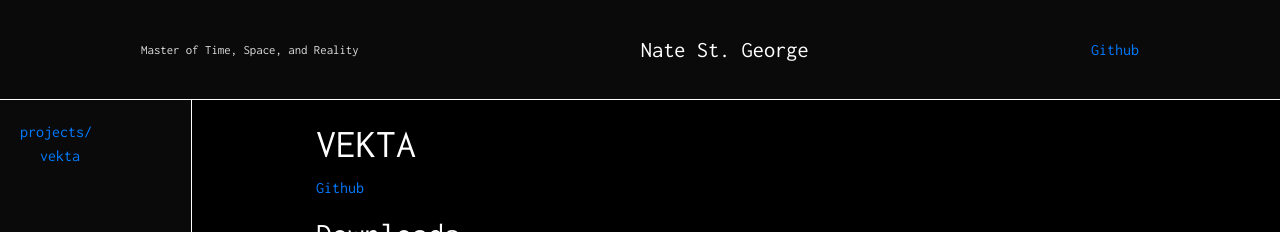
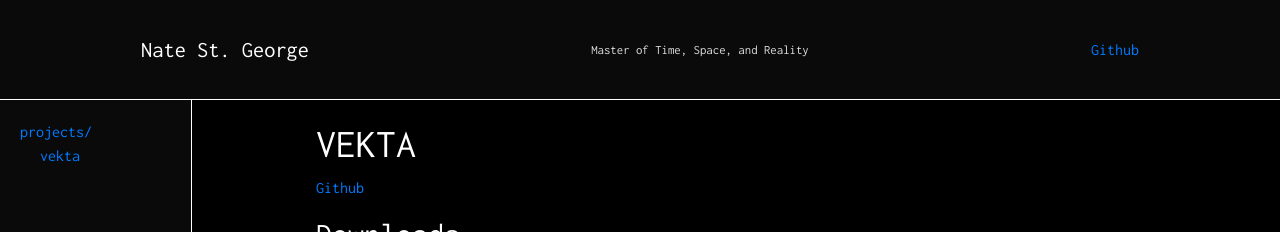
Before and after one commit to StGerGer/stgerger.github.io, a Jekyll site: the page built from vekta.md, in a window 1280 px wide. Shown: the top 232 px of the page. Built offline with Jekyll 4.4.1, drawn with Linux system fonts in a browser that asks for light colours; our own code applies the rules of GitHub Pages for plain Markdown files.

Commit message:
Update default.html

```diff
--- a/_layouts/default.html
+++ b/_layouts/default.html
@@ -10,8 +10,8 @@
   </head>
   <body>
     <div id="header">
+      <span class="title">Nate St. George</span>
       <span class="subtitle">Master of Time, Space, and Reality</span>
-      <span class="title">Nate St. George</span>
       <a href="https://github.com/StGerGer">Github</a>
     </div>
     <div id="sidebar">
```
